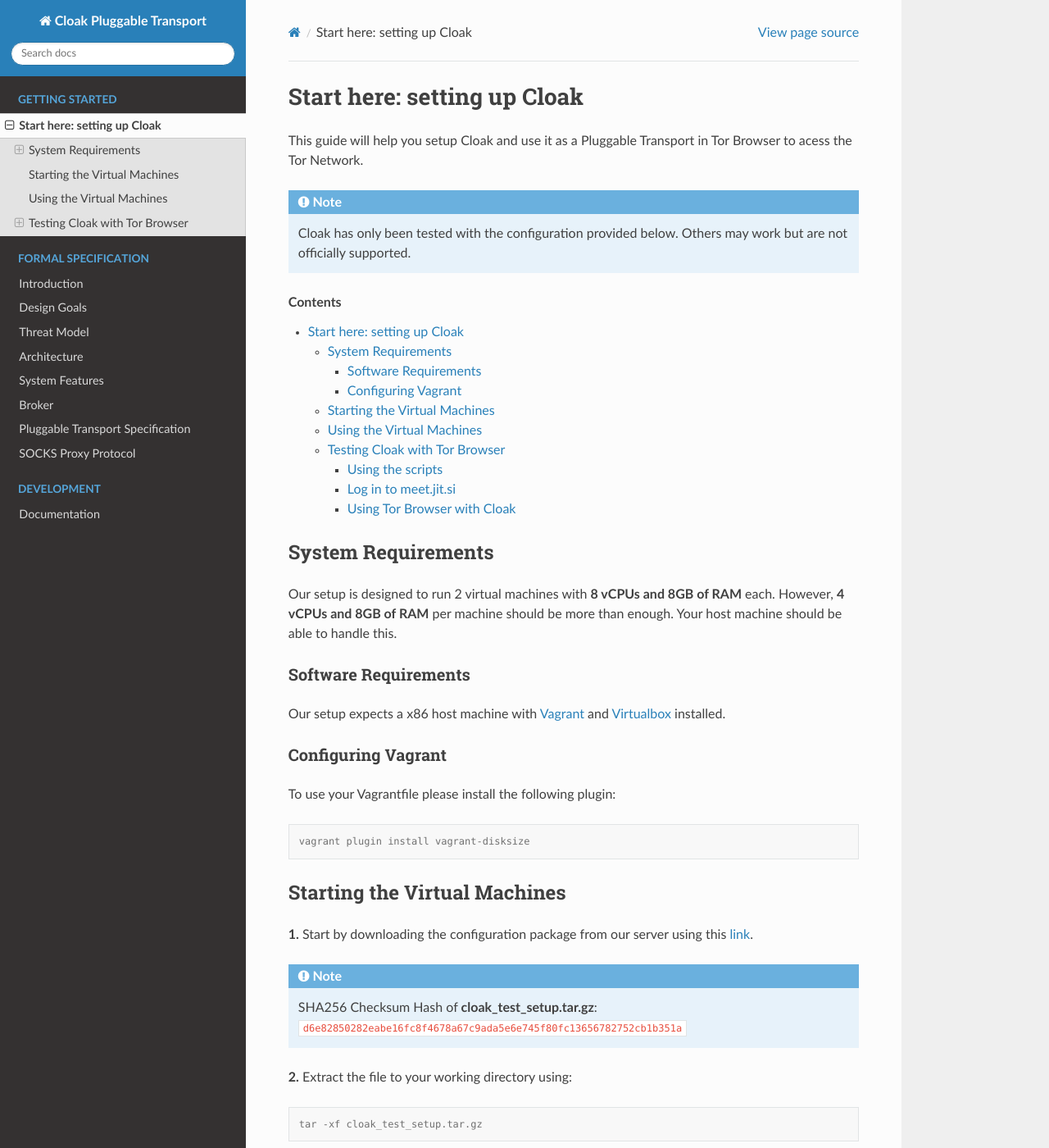
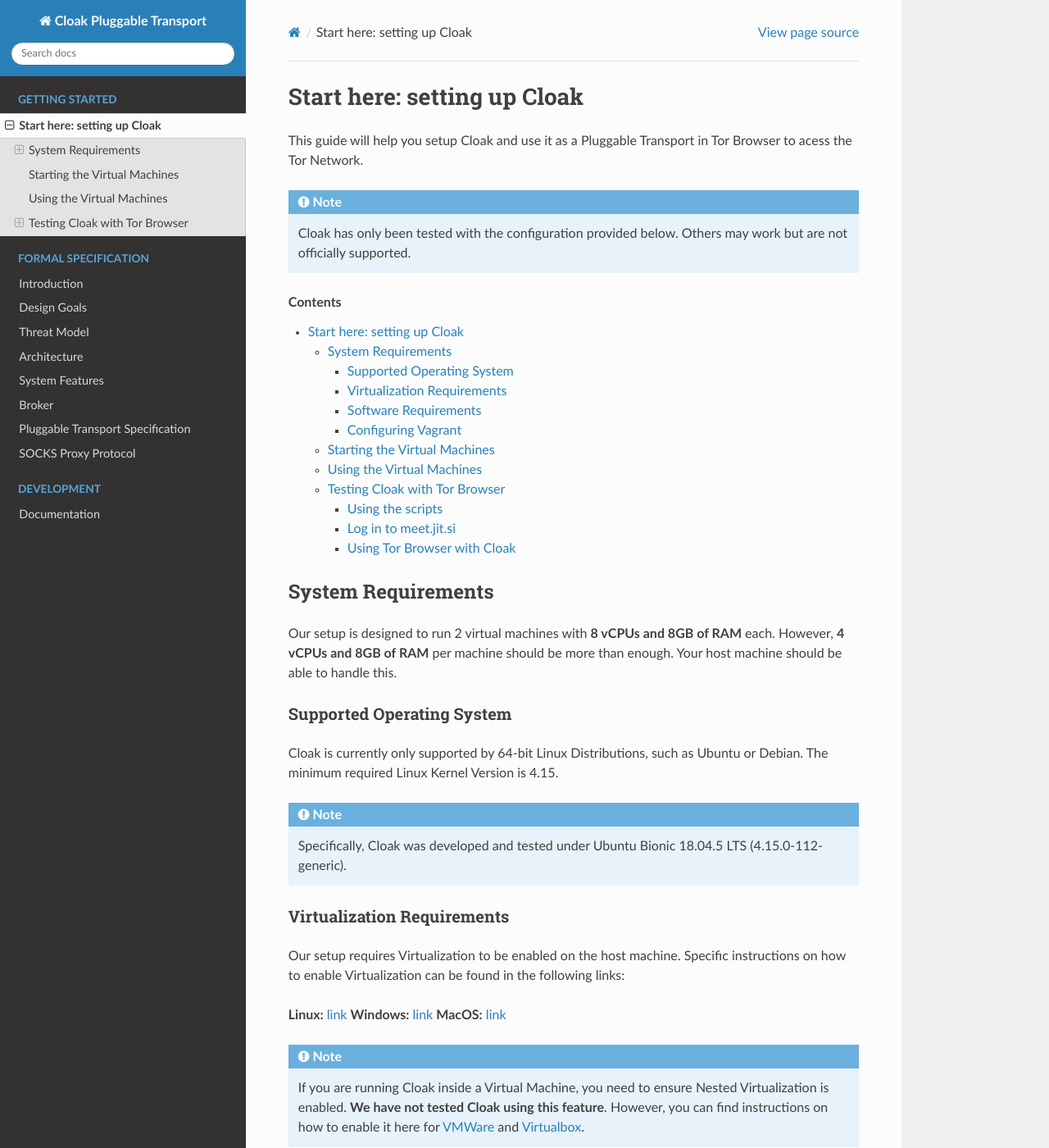
Before and after one commit to franciscomsilva/cloak, a Sphinx documentation site: the page built from docs/source/guide/guide.rst, in a window 1280 px wide and 1400 px high. Shown: the whole window at 82% size. Built offline with Sphinx 7.4.7 and the Read the Docs theme 2.0.0, drawn with Linux system fonts in a browser that asks for light colours; some of the changed text lies outside the part shown.

Commit message:
Update User Guide documentation

```diff
--- a/docs/source/guide/guide.rst
+++ b/docs/source/guide/guide.rst
@@ -15,9 +15,31 @@
 Our setup is designed to run 2 virtual machines with **8 vCPUs and 8GB of RAM** each. However, **4 vCPUs and 8GB of RAM** per machine should be more than enough. Your host
 machine should be able to handle this.
 
+
+Supported Operating System
+--------------------------
+Cloak is currently only supported by 64-bit Linux Distributions, such as Ubuntu or Debian. The minimum required Linux Kernel Version is 4.15.
+
+.. note::
+    Specifically, Cloak was developed and tested under Ubuntu Bionic 18.04.5 LTS (4.15.0-112-generic).
+
+Virtualization Requirements
+----------------------------
+
+Our setup requires Virtualization to be enabled on the host machine. Specific instructions on how to enable Virtualization can be found in the following links:
+
+**Linux:** `link <https://access.redhat.com/documentation/en-us/red_hat_enterprise_linux/5/html/virtualization/sect-virtualization-troubleshooting-enabling_intel_vt_and_amd_v_virtualization_hardware_extensions_in_bios>`_
+**Windows:** `link <https://support.microsoft.com/en-us/windows/enable-virtualization-on-windows-11-pcs-c5578302-6e43-4b4b-a449-8ced115f58e1>`_
+**MacOS:**  `link <https://kb.parallels.com/en/5653>`_
+
+.. note::
+    If you are running Cloak inside a Virtual Machine, you need to ensure Nested Virtualization is enabled. **We have not tested Cloak using this feature**.
+    However, you can find instructions on how to enable it here for `VMWare <https://communities.vmware.com/t5/Nested-Virtualization-Documents/Running-Nested-VMs/ta-p/2781466>`_ and `Virtualbox <https://docs.oracle.com/en/virtualization/virtualbox/6.0/admin/nested-virt.html>`_.
+
+
 Software Requirements
 ---------------------
-Our setup expects a x86 host machine with `Vagrant <https://www.vagrantup.com/>`_ and `Virtualbox <https://www.virtualbox.org/>`_ installed.
+Our setup expects a host machine with `Vagrant <https://developer.hashicorp.com/vagrant/docs/installation>`_ and `Virtualbox <https://www.geeksforgeeks.org/how-to-install-virtualbox-in-linux/>`_ installed.
 
 
 Configuring Vagrant
@@ -37,7 +59,7 @@
 
 .. note::
     SHA256 Checksum Hash of **cloak_test_setup.tar.gz**:
-    ``d6e82850282eabe16fc8f4678a67c9ada5e6e745f80fc13656782752cb1b351a``
+    ``9627c2b915a5cd5425900466a286513374f741c02a9debff322fec1bc4b8ca8a``
 
 **2.** Extract the file to your working directory using:
 
--- a/docs/source/index.rst
+++ b/docs/source/index.rst
@@ -5,8 +5,8 @@
 
 Cloak: Tor Pluggable Transport
 =====================================================
-TorCloak was designed to address the challenges posed by state-level adversaries seeking to block access to the Tor anonymity network.
-Implemented as a new Tor pluggable transport, TorCloak offers robust resistance against sophisticated traffic analysis attacks, safeguarding
+Cloak was designed to address the challenges posed by state-level adversaries seeking to block access to the Tor anonymity network.
+Implemented as a new Tor pluggable transport, Cloak offers robust resistance against sophisticated traffic analysis attacks, safeguarding
 user privacy and enabling anonymous communication.
 
 .. toctree::
```
Also changed, not shown: other parts of docs/source/guide/guide.rst (+1 -1 lines).
